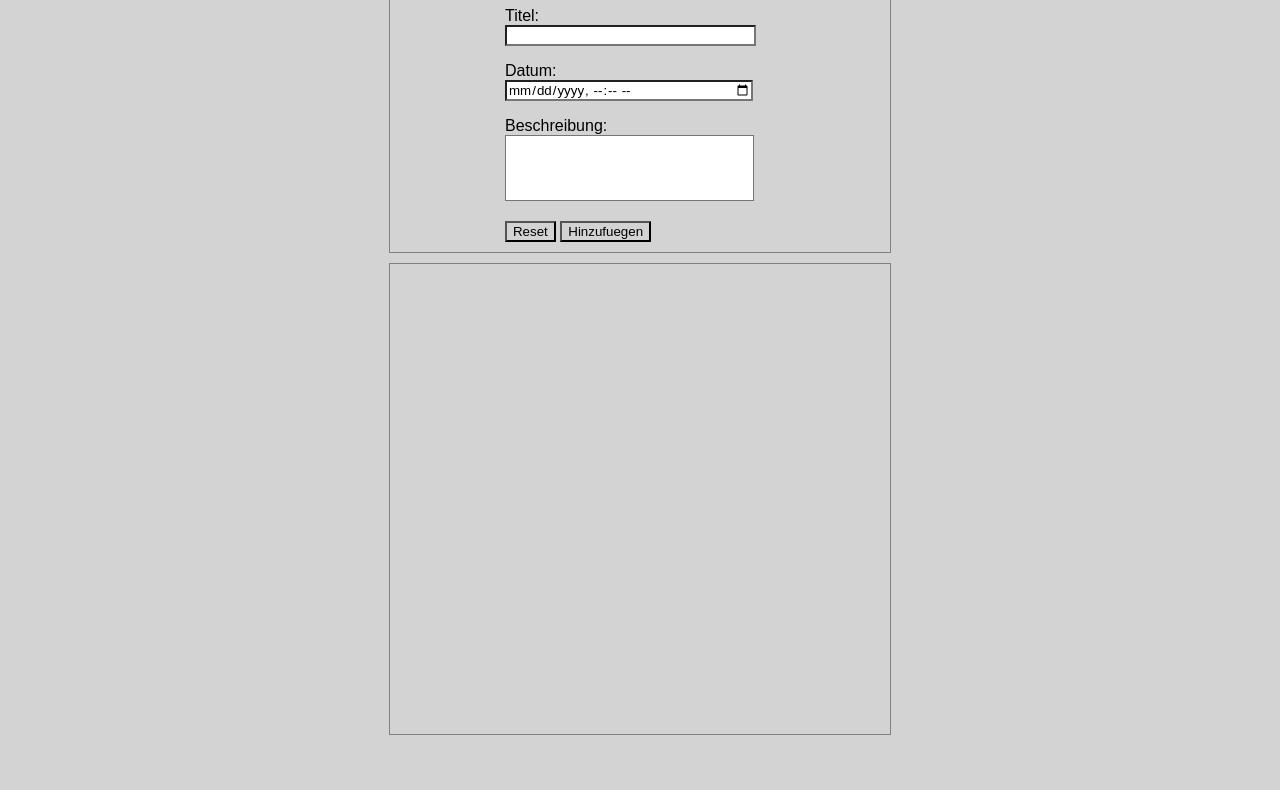
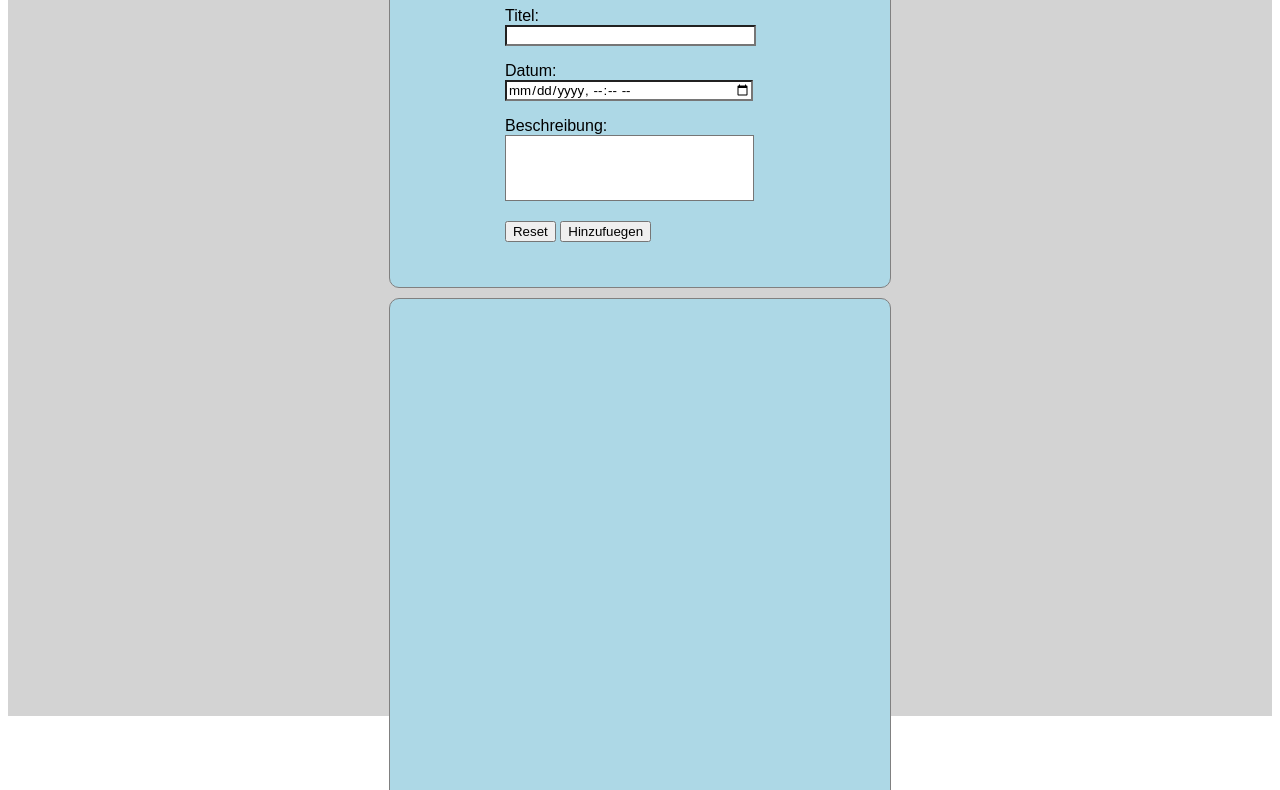
Before and after one commit to fawamin/Internet_Aufgabenblatt5, a website: page frontend/ToDo.html in a window 1280 px wide. Shown: the part 94-884 px from the top of the page. Before the commit the page ends 837 px from the top, so only its background shows below. Drawn offline with Linux system fonts and the light colour scheme; no server answers.

Commit message:
Style changes

```diff
--- a/frontend/css/style.css
+++ b/frontend/css/style.css
@@ -1,6 +1,14 @@
 *{
     font-family: Arial, Helvetica, sans-serif;
+}
+
+body,html{
+    height: 100%;
+}
+
+#wrapper{
     background-color: lightgray;
+    height: 100%;
 }
 
 p label {
@@ -23,29 +31,33 @@ p textarea{
 
 /*Div zum hinzufuegen*/
 #add{
+    background-color: lightblue;
     border: 1px solid gray;
+    border-radius: 10px;
     padding: 10px;
     justify-content: center;
     display: flex;
     width: 30rem;
     margin: 10px auto;
+    height: 350px;
 }
 
-/*Farben für alles unter den Entries */
 #todo-list-entries *{
     line-height: 1.2;
 }
 
 /*Einträge*/
 #todo-list-entries {
+    background-color: lightblue;
     border: 1px solid gray;
+    border-radius: 10px;
     width: 30rem;
     padding: 10px;
     display: block;
     margin: 0 auto;
     flex-wrap: wrap;
     justify-content: center ;
-    height: 450px;
+    height: 600px;
     overflow-y: scroll;
 }
 
@@ -66,3 +78,7 @@ p textarea{
     font-size: larger;
     font-weight:bold ;
 }
+
+.todo-entry{
+    background-color: lightskyblue;
+}
```
